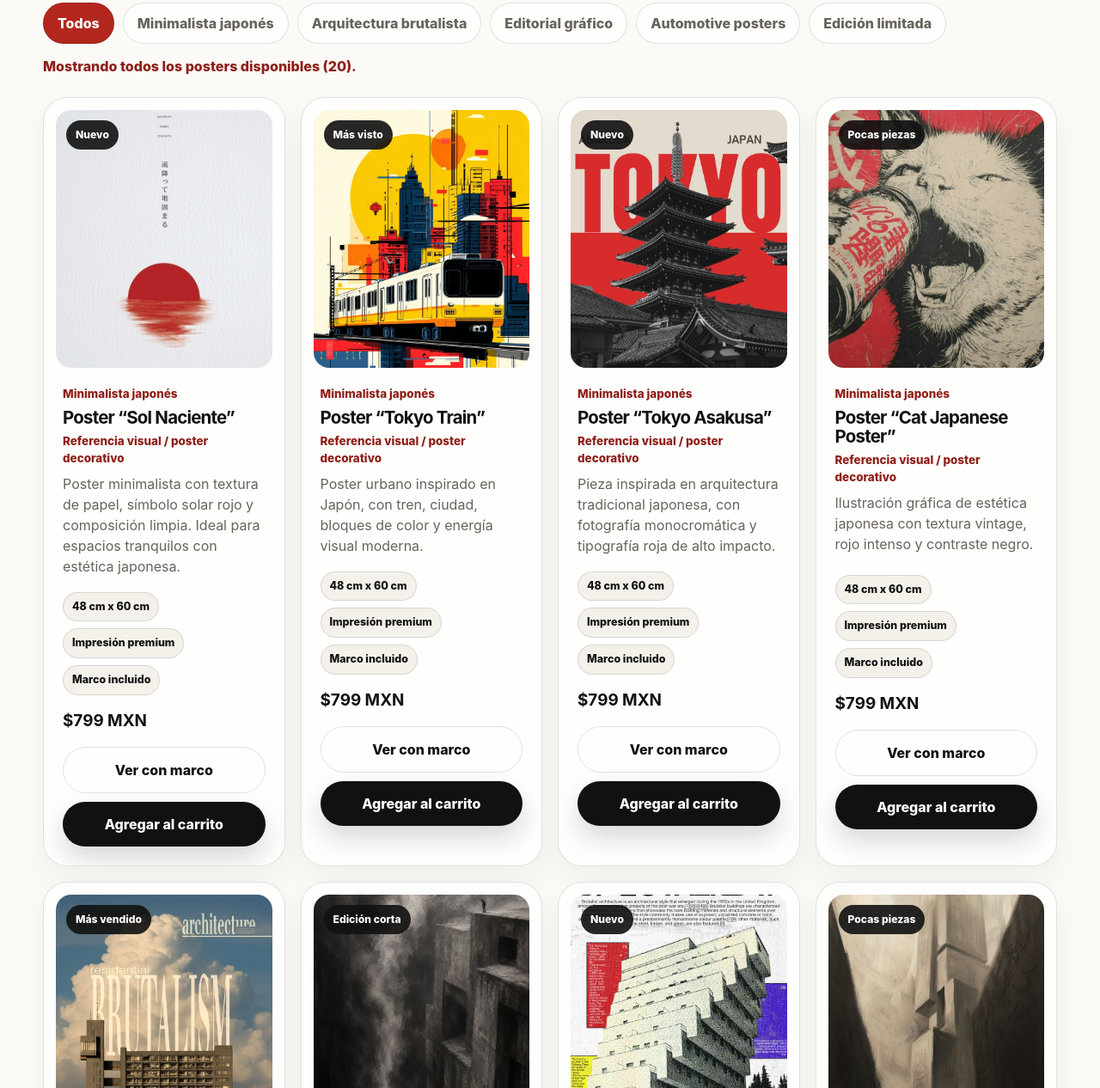
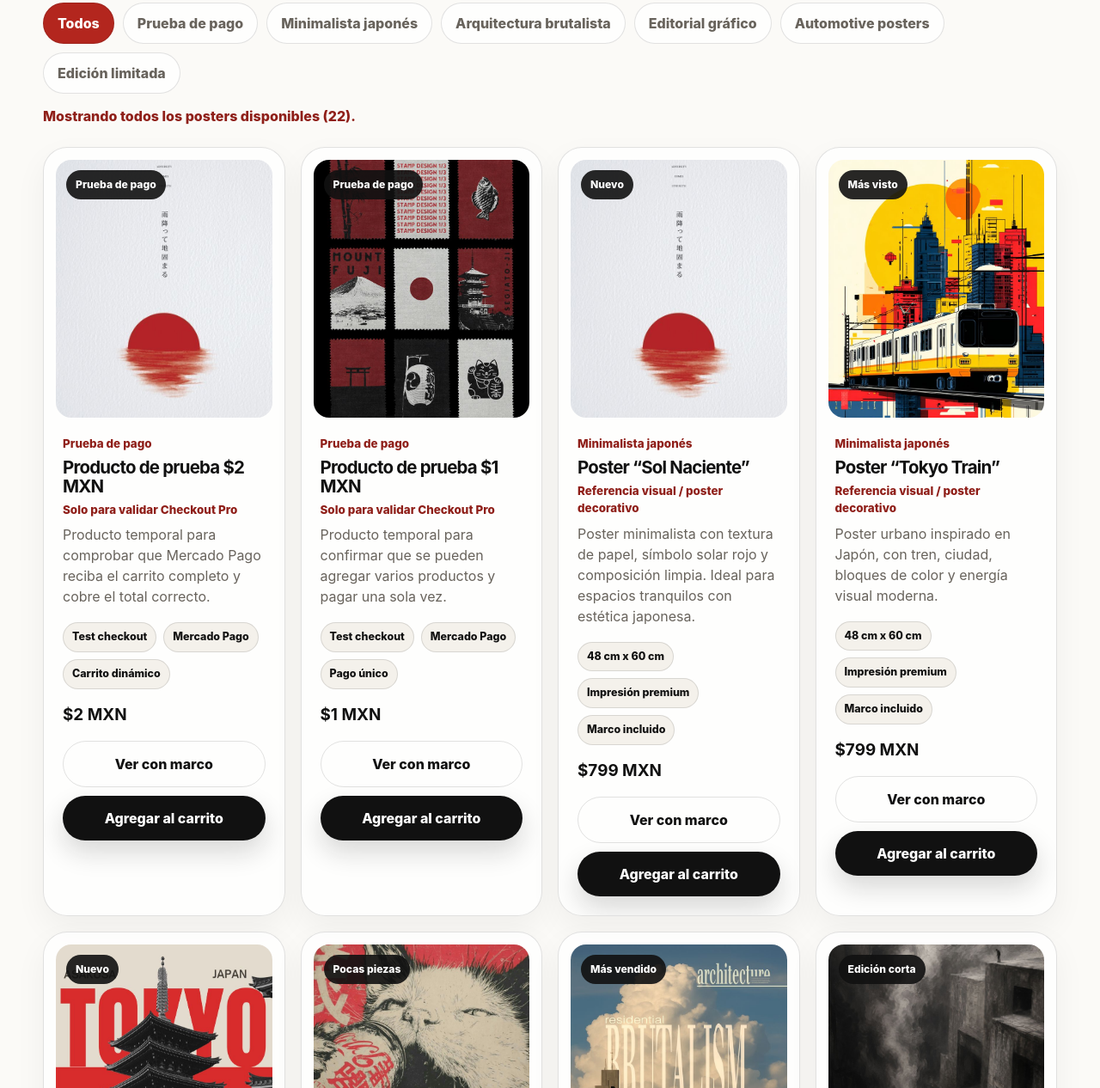
Before and after one commit to Skraeder/frame-poster, a plain HTML site: page index.html in a window 1280 px wide. Shown: the part 3863-5129 px from the top of the page at 86% size. Drawn offline with Linux system fonts and the light colour scheme.

Commit message:
Add files via upload

```diff
--- a/index.html
+++ b/index.html
@@ -185,6 +185,7 @@
 
       <div class="filter-bar">
         <button class="filter-btn active" data-filter="Todos">Todos</button>
+        <button class="filter-btn" data-filter="Prueba de pago">Prueba de pago</button>
         <button class="filter-btn" data-filter="Minimalista japonés">Minimalista japonés</button>
         <button class="filter-btn" data-filter="Arquitectura brutalista">Arquitectura brutalista</button>
         <button class="filter-btn" data-filter="Editorial gráfico">Editorial gráfico</button>
@@ -194,6 +195,46 @@
 
       <p class="catalog-status" id="catalogStatus">Mostrando todos los posters disponibles.</p>
       <div class="product-grid" id="productGrid">
+          <article class="product-card test-product-card" data-category="Prueba de pago" data-name="Prueba Mercado Pago 2 MXN" data-price="2" data-image="assets/sol-quieto.jpg">
+            <div class="badge">Prueba de pago</div>
+            <button class="product-image" type="button" style="background-image:url('assets/sol-quieto.jpg')" aria-label="Ver producto de prueba Mercado Pago 2 MXN" data-track="producto:Prueba Mercado Pago 2 MXN"></button>
+            <div class="product-content">
+              <p class="product-category">Prueba de pago</p>
+              <h3>Producto de prueba $2 MXN</h3>
+              <p class="reference-line">Solo para validar Checkout Pro</p>
+              <p class="product-description">Producto temporal para comprobar que Mercado Pago reciba el carrito completo y cobre el total correcto.</p>
+              <div class="spec-chips">
+                <span>Test checkout</span>
+                <span>Mercado Pago</span>
+                <span>Carrito dinámico</span>
+              </div>
+              <div class="price-row"><strong>$2 MXN</strong></div>
+              <div class="product-actions">
+                <button class="preview-button" type="button">Ver con marco</button>
+                <button class="buy-button" type="button">Agregar al carrito</button>
+              </div>
+            </div>
+          </article>
+          <article class="product-card test-product-card" data-category="Prueba de pago" data-name="Prueba Mercado Pago 1 MXN" data-price="1" data-image="assets/stamp-series.jpg">
+            <div class="badge">Prueba de pago</div>
+            <button class="product-image" type="button" style="background-image:url('assets/stamp-series.jpg')" aria-label="Ver producto de prueba Mercado Pago 1 MXN" data-track="producto:Prueba Mercado Pago 1 MXN"></button>
+            <div class="product-content">
+              <p class="product-category">Prueba de pago</p>
+              <h3>Producto de prueba $1 MXN</h3>
+              <p class="reference-line">Solo para validar Checkout Pro</p>
+              <p class="product-description">Producto temporal para confirmar que se pueden agregar varios productos y pagar una sola vez.</p>
+              <div class="spec-chips">
+                <span>Test checkout</span>
+                <span>Mercado Pago</span>
+                <span>Pago único</span>
+              </div>
+              <div class="price-row"><strong>$1 MXN</strong></div>
+              <div class="product-actions">
+                <button class="preview-button" type="button">Ver con marco</button>
+                <button class="buy-button" type="button">Agregar al carrito</button>
+              </div>
+            </div>
+          </article>
           <article class="product-card" data-category="Minimalista japonés" data-name="Sol Naciente" data-price="799" data-image="assets/sol-quieto.jpg">
             <div class="badge">Nuevo</div>
             <button class="product-image" type="button" style="background-image:url('assets/sol-quieto.jpg')" aria-label="Ver poster Sol Naciente" data-track="producto:Sol Naciente"></button>
--- a/script.js
+++ b/script.js
@@ -59,7 +59,15 @@
 function closePreview() { if (previewModal) { previewModal.classList.remove("is-open"); previewModal.setAttribute("aria-hidden", "true"); document.body.classList.remove("modal-open"); } }
 
 if (mobileMenuButton) { mobileMenuButton.addEventListener("click", () => { const isOpen = navMenu.classList.toggle("is-open"); document.body.classList.toggle("menu-open", isOpen); mobileMenuButton.setAttribute("aria-expanded", String(isOpen)); }); }
-document.querySelectorAll('a[href^="#"]').forEach((link) => link.addEventListener("click", closeMobileMenu));
+document.querySelectorAll('a[href="#inicio"]').forEach((link) => {
+  link.addEventListener("click", (event) => {
+    event.preventDefault();
+    closeMobileMenu();
+    window.scrollTo({ top: 0, behavior: "smooth" });
+    if (window.location.hash) history.replaceState(null, "", window.location.pathname);
+  });
+});
+document.querySelectorAll('a[href^="#"]:not([href="#inicio"])').forEach((link) => link.addEventListener("click", closeMobileMenu));
 filterButtons.forEach((button) => button.addEventListener("click", () => filterProducts(button.dataset.filter)));
 categoryLinks.forEach((link) => { link.addEventListener("click", () => { filterProducts(link.dataset.filterLink); closeMobileMenu(); }); });
 frameOptions.forEach((button) => { button.addEventListener("click", () => { selectedFrame = { name: button.dataset.frame, className: button.dataset.frameClass }; updatePreviewVisual(); showToast(`Marco seleccionado: ${selectedFrame.name}`); trackEvent(`marco:${selectedFrame.name}`); }); });
```
